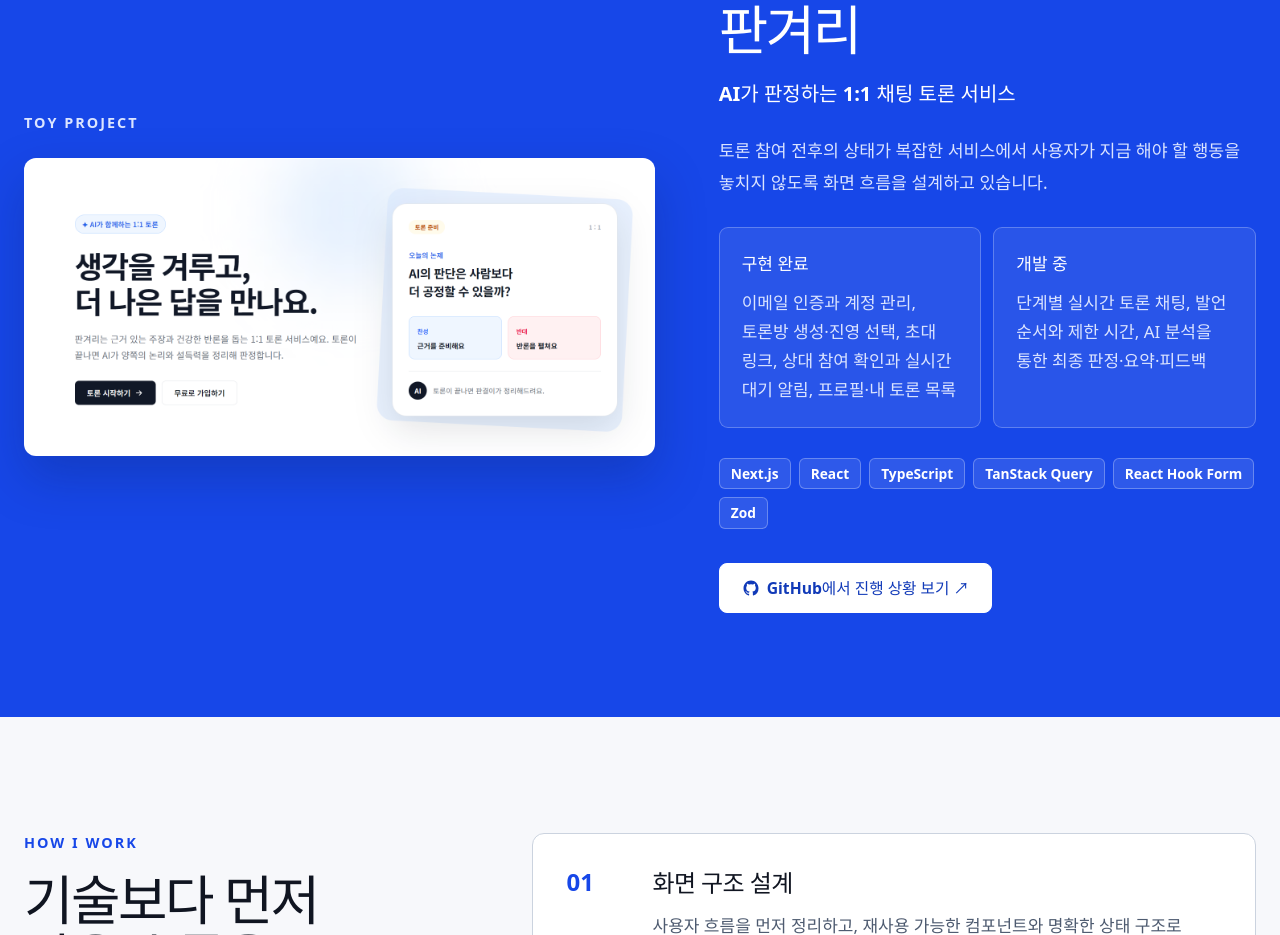
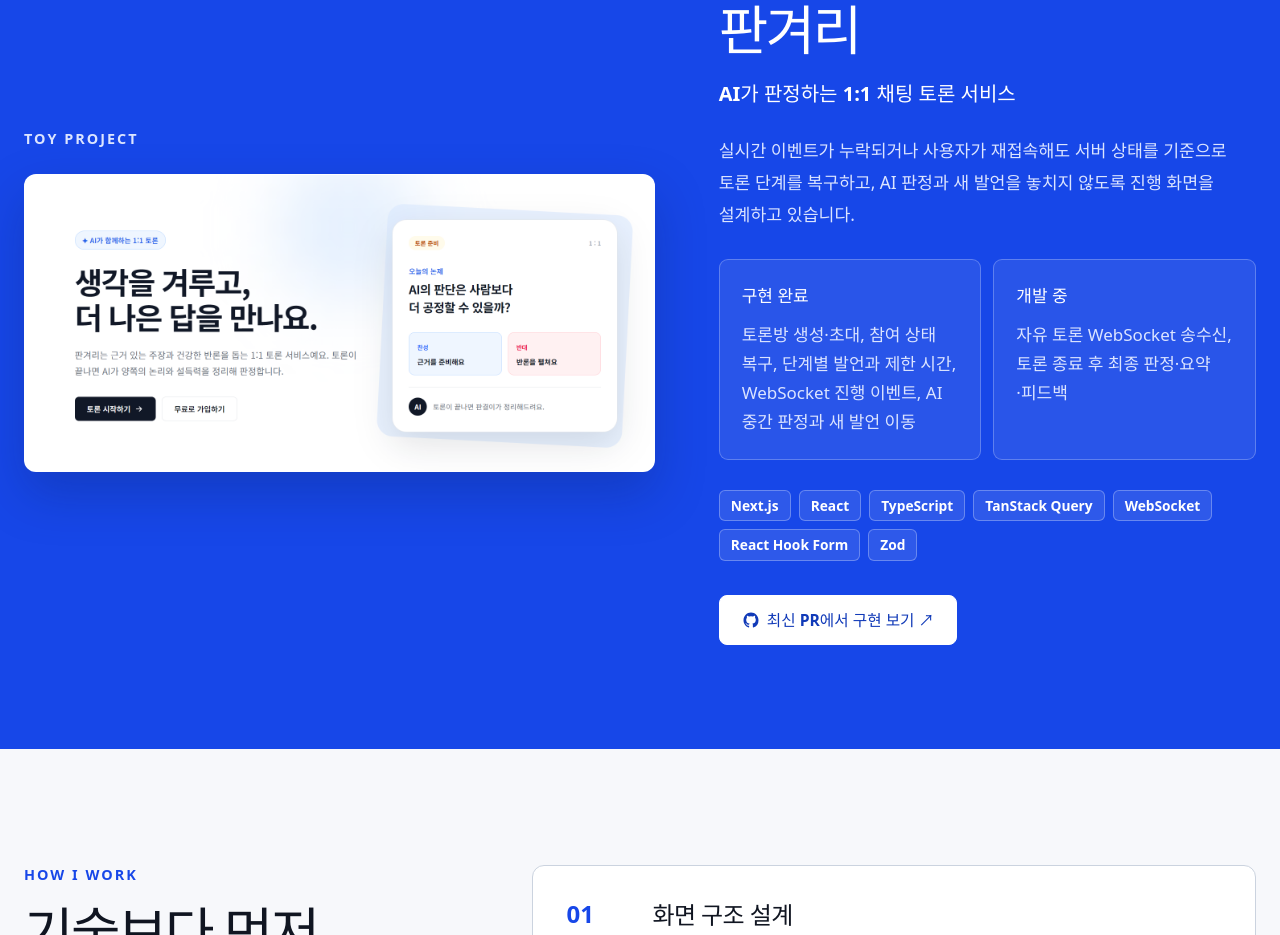
Before and after one commit to iseungho/iseungho.github.io, a Vue app: page / in a window 1280 px wide. Shown: the part 5580-6515 px from the top of the page. Built offline with nearby package versions, Linux system fonts and the light colour scheme.

Commit message:
Update Pangyeori project progress

```diff
--- a/src/App.vue
+++ b/src/App.vue
@@ -10,7 +10,7 @@ const projectLinks = {
   researchRiss: 'https://www.riss.kr/search/detail/DetailView.do?p_mat_type=1a0202e37d52c72d&control_no=6e54ad96001b65aee9810257f7042666&keyword=%EC%B4%88%ED%95%B4%EC%83%81%ED%99%94%20%EA%B8%B0%EB%B0%98%20%ED%8C%8C%EB%85%B8%EB%9D%BC%EB%A7%88%20%EC%8A%A4%ED%8B%B0%EC%B9%AD%20%EC%8B%9C%EC%8A%A4%ED%85%9C%EC%97%90%EC%84%9C%20%EC%99%9C%EA%B3%A1%20%ED%98%84%EC%83%81%20%EC%B5%9C%EC%86%8C%ED%99%94%20%EC%97%B0%EA%B5%AC',
   researchDbpia: 'https://www.dbpia.co.kr/journal/articleDetail?nodeId=NODE12036439',
   worldCloud: 'https://github.com/iseungho/Project-WorldCloud',
-  pangyeori: 'https://github.com/pangyeori/pangyeori-fe',
+  pangyeori: 'https://github.com/pangyeori/pangyeori-fe/pull/56',
 }
 
 const isDark = ref(false)
@@ -645,13 +645,13 @@ const awards = [
             <p class="case-period">2026.08.06 — 진행 중 · Frontend</p>
             <h2>판겨리</h2>
             <p class="now-title">AI가 판정하는 1:1 채팅 토론 서비스</p>
-            <p class="now-copy">토론 참여 전후의 상태가 복잡한 서비스에서 사용자가 지금 해야 할 행동을 놓치지 않도록 화면 흐름을 설계하고 있습니다.</p>
+            <p class="now-copy">실시간 이벤트가 누락되거나 사용자가 재접속해도 서버 상태를 기준으로 토론 단계를 복구하고, AI 판정과 새 발언을 놓치지 않도록 진행 화면을 설계하고 있습니다.</p>
             <dl class="now-details">
-              <div><dt>구현 완료</dt><dd>이메일 인증과 계정 관리, 토론방 생성·진영 선택, 초대 링크, 상대 참여 확인과 실시간 대기 알림, 프로필·내 토론 목록</dd></div>
-              <div><dt>개발 중</dt><dd>단계별 실시간 토론 채팅, 발언 순서와 제한 시간, AI 분석을 통한 최종 판정·요약·피드백</dd></div>
+              <div><dt>구현 완료</dt><dd>토론방 생성·초대, 참여 상태 복구, 단계별 발언과 제한 시간, WebSocket 진행 이벤트, AI 중간 판정과 새 발언 이동</dd></div>
+              <div><dt>개발 중</dt><dd>자유 토론 WebSocket 송수신, 토론 종료 후 최종 판정·요약·피드백</dd></div>
             </dl>
-            <div class="tag-list"><span v-for="item in ['Next.js', 'React', 'TypeScript', 'TanStack Query', 'React Hook Form', 'Zod']" :key="item">{{ item }}</span></div>
-            <a :href="projectLinks.pangyeori" target="_blank" rel="noreferrer" class="button button-primary"><svg viewBox="0 0 24 24" aria-hidden="true" focusable="false"><path fill-rule="evenodd" d="M12 2C6.48 2 2 6.58 2 12.23c0 4.52 2.87 8.35 6.84 9.71.5.1.68-.22.68-.49 0-.24-.01-1.04-.01-1.89-2.78.62-3.37-1.21-3.37-1.21-.45-1.18-1.11-1.49-1.11-1.49-.91-.64.07-.62.07-.62 1 .07 1.53 1.05 1.53 1.05.89 1.57 2.34 1.11 2.91.85.09-.66.35-1.11.63-1.36-2.22-.26-4.56-1.14-4.56-5.06 0-1.12.39-2.03 1.03-2.75-.1-.26-.45-1.3.1-2.71 0 0 .84-.28 2.75 1.05A9.3 9.3 0 0 1 12 6.97a9.3 9.3 0 0 1 2.5.35c1.91-1.33 2.75-1.05 2.75-1.05.55 1.41.2 2.45.1 2.71.64.72 1.03 1.63 1.03 2.75 0 3.93-2.34 4.79-4.57 5.05.36.32.68.94.68 1.9 0 1.37-.01 2.47-.01 2.81 0 .27.18.59.69.49A10.25 10.25 0 0 0 22 12.23C22 6.58 17.52 2 12 2Z" clip-rule="evenodd"/></svg>GitHub에서 진행 상황 보기 ↗</a>
+            <div class="tag-list"><span v-for="item in ['Next.js', 'React', 'TypeScript', 'TanStack Query', 'WebSocket', 'React Hook Form', 'Zod']" :key="item">{{ item }}</span></div>
+            <a :href="projectLinks.pangyeori" target="_blank" rel="noreferrer" class="button button-primary"><svg viewBox="0 0 24 24" aria-hidden="true" focusable="false"><path fill-rule="evenodd" d="M12 2C6.48 2 2 6.58 2 12.23c0 4.52 2.87 8.35 6.84 9.71.5.1.68-.22.68-.49 0-.24-.01-1.04-.01-1.89-2.78.62-3.37-1.21-3.37-1.21-.45-1.18-1.11-1.49-1.11-1.49-.91-.64.07-.62.07-.62 1 .07 1.53 1.05 1.53 1.05.89 1.57 2.34 1.11 2.91.85.09-.66.35-1.11.63-1.36-2.22-.26-4.56-1.14-4.56-5.06 0-1.12.39-2.03 1.03-2.75-.1-.26-.45-1.3.1-2.71 0 0 .84-.28 2.75 1.05A9.3 9.3 0 0 1 12 6.97a9.3 9.3 0 0 1 2.5.35c1.91-1.33 2.75-1.05 2.75-1.05.55 1.41.2 2.45.1 2.71.64.72 1.03 1.63 1.03 2.75 0 3.93-2.34 4.79-4.57 5.05.36.32.68.94.68 1.9 0 1.37-.01 2.47-.01 2.81 0 .27.18.59.69.49A10.25 10.25 0 0 0 22 12.23C22 6.58 17.52 2 12 2Z" clip-rule="evenodd"/></svg>최신 PR에서 구현 보기 ↗</a>
           </div>
         </div>
       </section>
```
